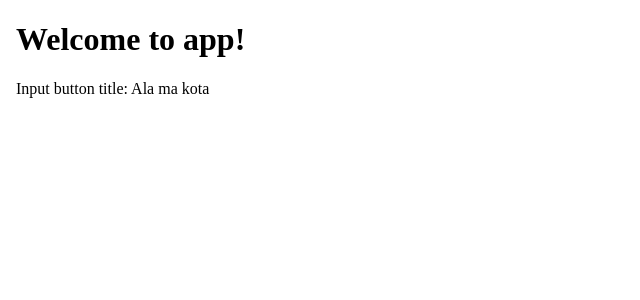
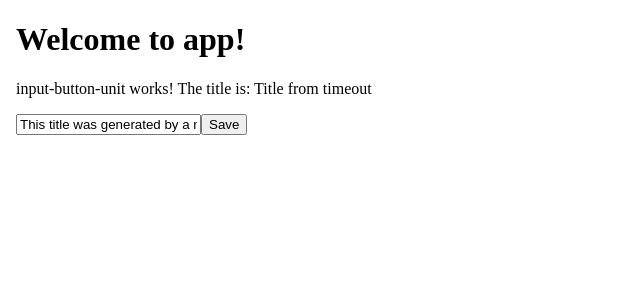
Before and after one commit to ameemarks/ng-girls-workshop, an Angular app: page / in a window 1280 px wide. Shown: the top 300 px of the page, without its empty margins (0-640 px from the left). Built offline with nearby package versions, Linux system fonts and the light colour scheme.

Commit message:
Property binding

```diff
--- a/src/app/input-button-unit/input-button-unit.component.html
+++ b/src/app/input-button-unit/input-button-unit.component.html
@@ -1,3 +1,7 @@
 <p>
-  Input button title: {{ title }}
+  input-button-unit works!
+  The title is: {{ title }}
 </p>
+
+<input [value]="generateTitle()">
+<button>Save</button>
--- a/src/app/input-button-unit/input-button-unit.component.ts
+++ b/src/app/input-button-unit/input-button-unit.component.ts
@@ -10,9 +10,16 @@
   title = 'Hello World';
 
   constructor() {
-    this.title = 'Ala ma kota';
   }
 
   ngOnInit() {
+    setTimeout(() => {
+      this.title = 'Title from timeout';
+    }, 3000);
   }
+
+  generateTitle(title: string) {
+    return 'This title was generated by a method';
+  }
+
 }
```
